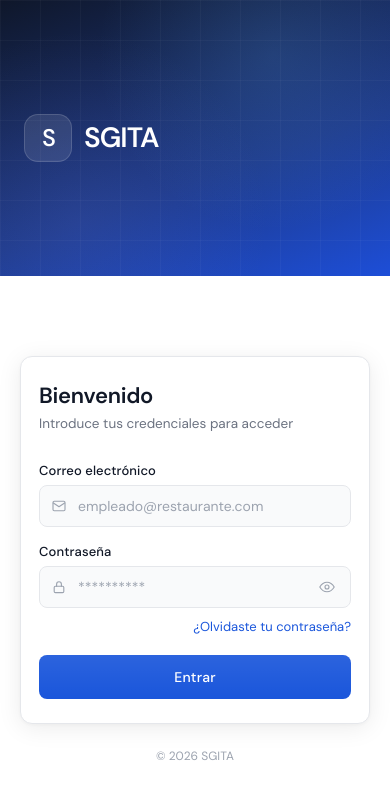
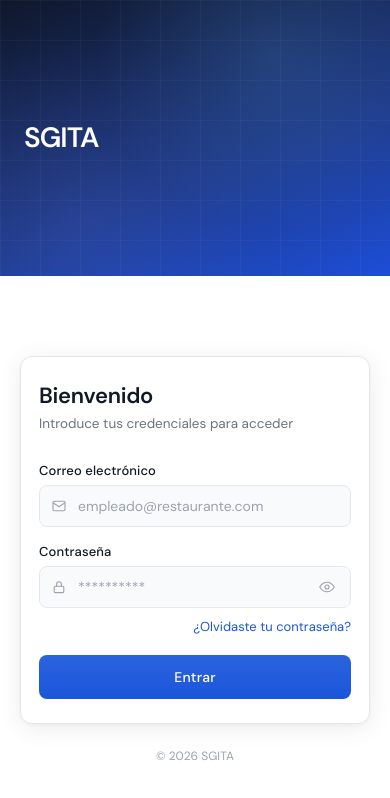
Before and after one commit to piratewiz/sgita-tfg, a website: page public/login.html in a window 390 px wide. Drawn offline with nearby package versions, Linux system fonts and the light colour scheme.

Commit message:
updated pequeños estilos corregidos sobre el responsive movil

```diff
--- a/public/css/dashboard.css
+++ b/public/css/dashboard.css
@@ -761,6 +761,6 @@ tbody td {
   .kpi-grid { grid-template-columns: 1fr 1fr; }
   .kpi-value { font-size: 18px; }
   .filters-bar { flex-direction: column; align-items: stretch; }
-  .filter-group { flex-direction: column; }
-  .filter-group select, .filter-group input[type="date"] { width: 100%; }
+  .filter-group { flex-direction: column; width: 80%; }
+  .filter-group select, .filter-group input[type="date"] { width: 80%; }
 }
--- a/public/css/employee.css
+++ b/public/css/employee.css
@@ -342,6 +342,7 @@ html, body {
 }
 
 .section.active {
+    width: auto;
     display: block;
 }
 
@@ -366,6 +367,7 @@ html, body {
 
 .page-header p {
     font-size: 13px;
+    width: 300px;
     color: var(--text-soft);
     margin-top: 2px;
 }
@@ -380,6 +382,7 @@ html, body {
 .pedido-card {
   background: var(--card-bg);
   border: 1px solid var(--border);
+  width: 90%;
   border-radius: var(--radius);
   box-shadow: var(--shadow);
   overflow: hidden;
@@ -967,6 +970,7 @@ html, body {
 .stock-card {
     background: var(--card-bg);
     border: 1px solid var(--border);
+    width: 70%;
     border-radius: var(--radius);
     padding: 16px;
     box-shadow: var(--shadow);
@@ -1278,7 +1282,7 @@ html, body {
     }
 
     .stock-grid {
-        grid-template-columns: 1fr 1fr;
+        grid-template-columns: 1fr;
     }
 
     .field-row {
--- a/public/css/login.css
+++ b/public/css/login.css
@@ -84,26 +84,6 @@ html, body {
     animation: fadeUp .7s ease both;
 }
 
-.brand-logo {
-    width: 72px;
-    height: 72px;
-    border-radius: 20px;
-    background: rgba(255,255,255,.1);
-    border: 1px solid rgba(255,255,255,.15);
-    display: flex;
-    align-items: center;
-    justify-content: center;
-    backdrop-filter: blur(8px);
-    margin-bottom: 8px;
-}
-
-.logo-icon {
-    font-family: var(--font-mono);
-    font-size: 36px;
-    font-weight: 500;
-    color: #fff;
-    letter-spacing: -2px;
-}
 
 .brand-name {
     font-size: 48px;
--- a/public/login.html
+++ b/public/login.html
@@ -16,9 +16,6 @@
     <main class="layout">
         <aside class="brand-panel">
             <div class="brand-content">
-                <div class="brand-logo">
-                    <span class="logo-icon">S</span>
-                </div>
                 <h1 class="brand-name">SGITA</h1>
                 <p class="brand-tagline">Sistema de Gestión Inteligente<br>de Trazabilidad Alimentaria</p>
                 <div class="brand-dots">
```
